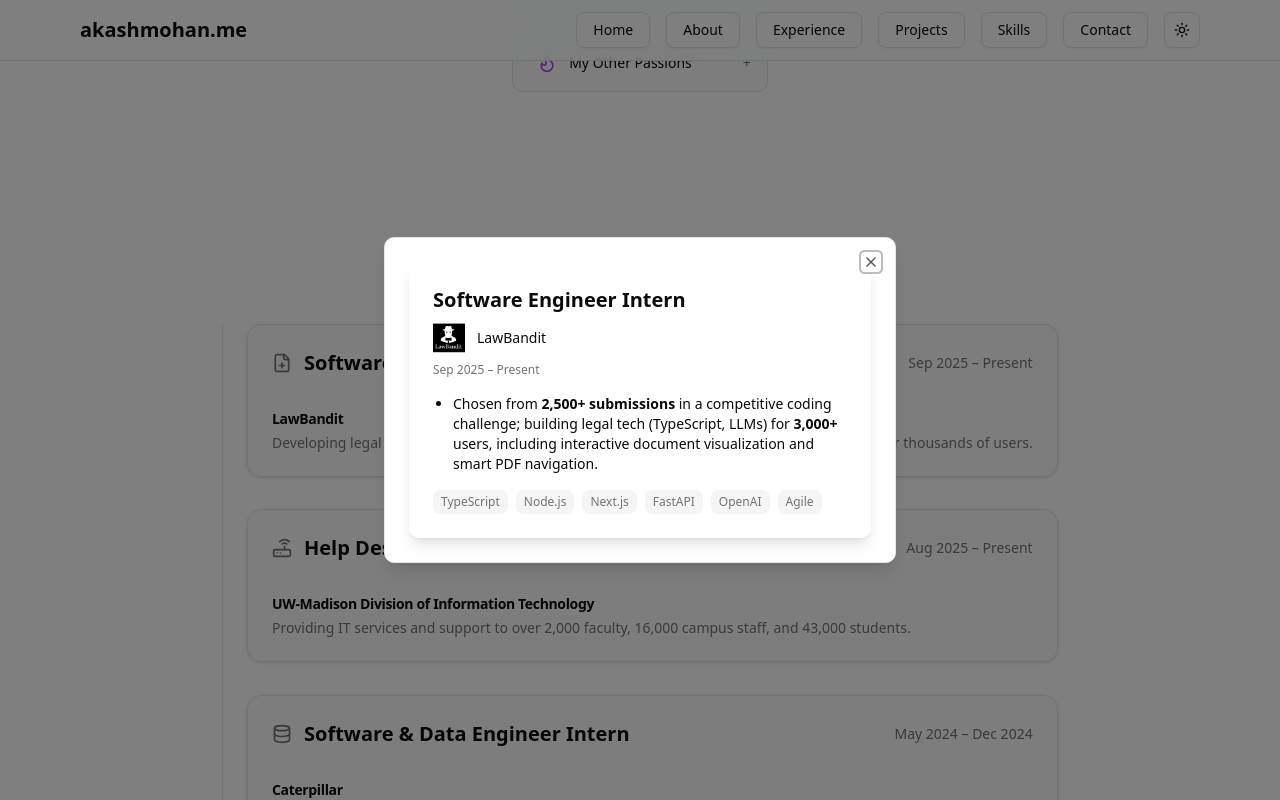
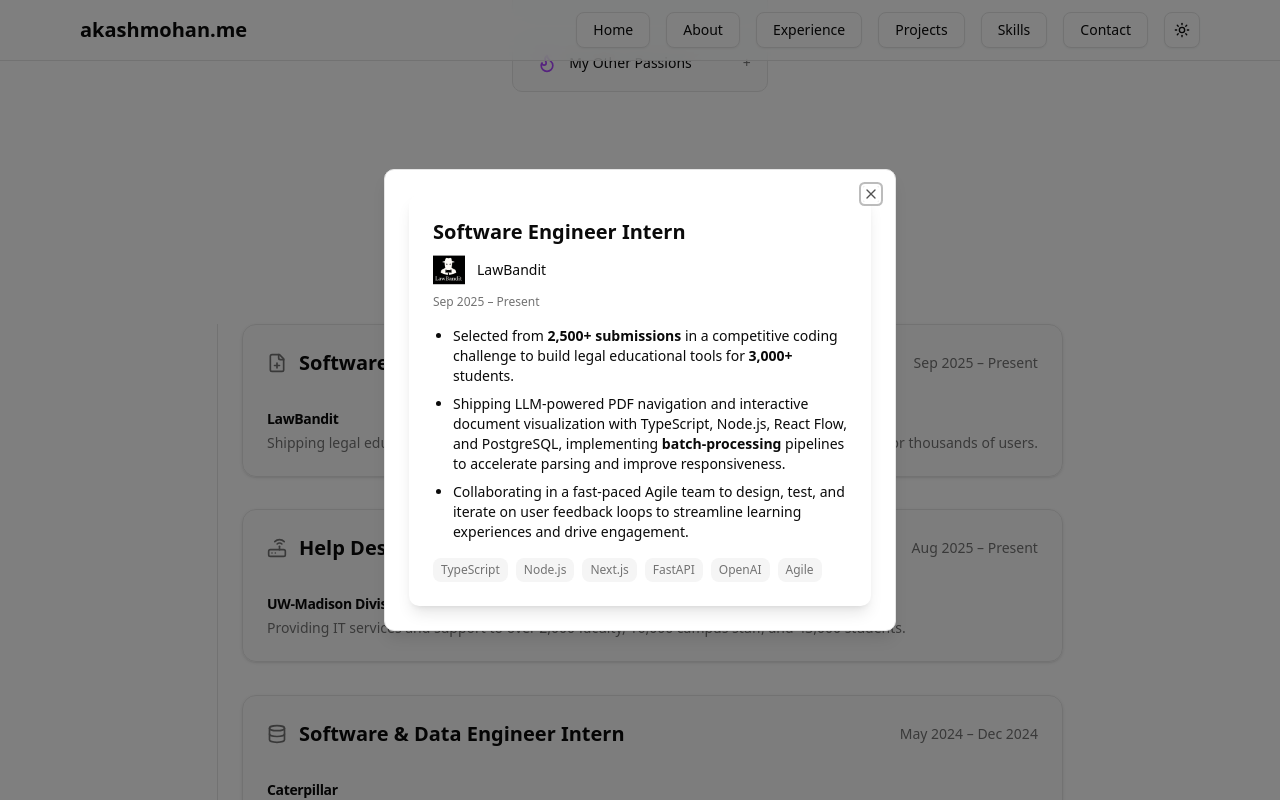
Before and after one commit to akashm6/current_portfolio, a Next.js app: page / in a window 1280 px wide. Both pictures are taken after a click on the element 652 px from the left and 1539 px from the top of the page. Shown: the part 1139-1939 px from the top of the page. Built offline with nearby package versions, Linux system fonts and the light colour scheme.

Commit message:
updated experience points

```diff
--- a/src/components/Experience.jsx
+++ b/src/components/Experience.jsx
@@ -25,13 +25,23 @@
     timeframe: "Sep 2025 – Present",
     icon: FilePlus,
     description:
-      "Developing legal tech features with TypeScript and LLMs to streamline document navigation for thousands of users.",
+      "Shipping legal educational tools with TypeScript and LLMs to streamline document navigation for thousands of users.",
     details: [
       <>
-        Chosen from <strong>2,500+ submissions</strong> in a competitive coding
-        challenge; building legal tech (TypeScript, LLMs) for{" "}
-        <strong>3,000+</strong> users, including interactive document
-        visualization and smart PDF navigation.
+        Selected from <strong>2,500+ submissions</strong> in a competitive
+        coding challenge to build legal educational tools for{" "}
+        <strong>3,000+</strong> students.
+      </>,
+      <>
+        Shipping LLM-powered PDF navigation and interactive document
+        visualization with TypeScript, Node.js, React Flow, and PostgreSQL,
+        implementing <strong>batch-processing</strong> pipelines to accelerate
+        parsing and improve responsiveness.
+      </>,
+      <>
+        Collaborating in a fast-paced Agile team to design, test, and iterate on
+        user feedback loops to streamline learning experiences and drive
+        engagement.
       </>,
     ],
     skills: ["TypeScript", "Node.js", "Next.js", "FastAPI", "OpenAI", "Agile"],
```
